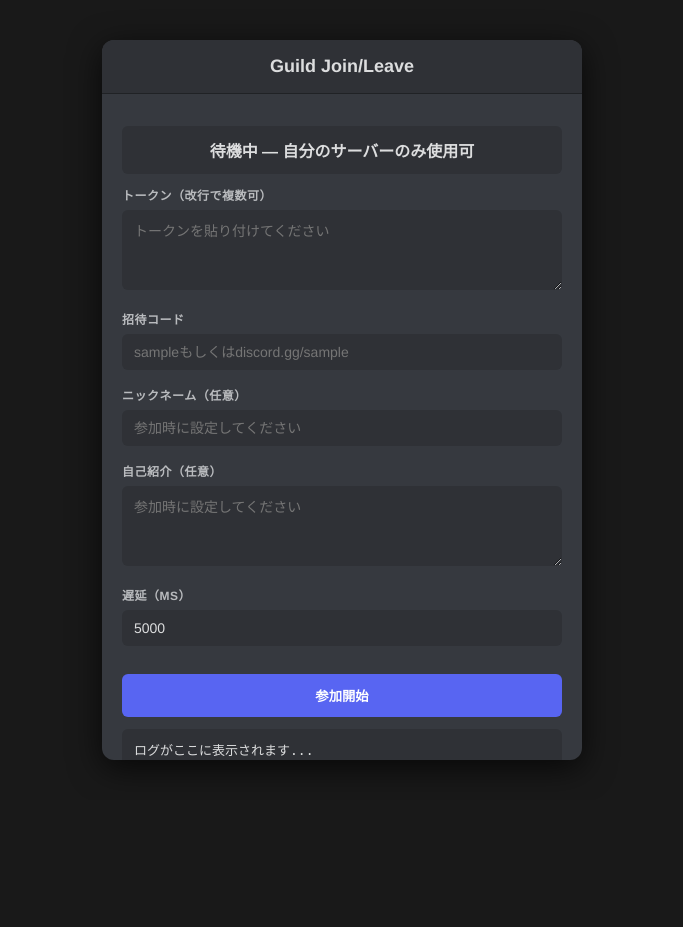
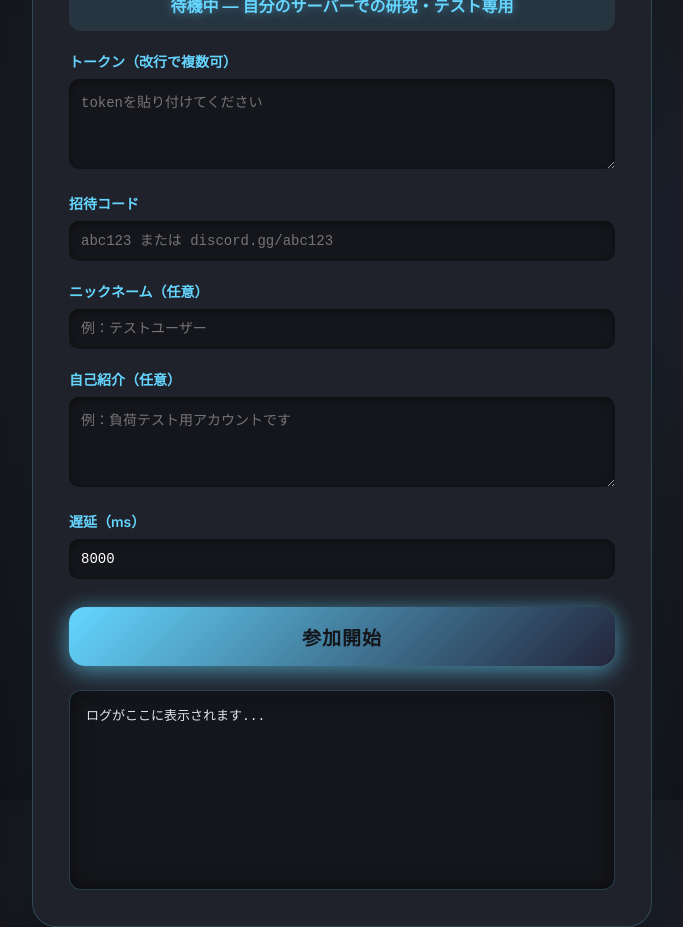
Before and after one commit to tls-client/guild-joiner, a plain HTML site: page index.html in a window 1280 px wide. Shown: the whole page, without its empty margins (298-981 px from the left). Before the commit the page ends 800 px from the top, so only its background shows below. Drawn offline with Linux system fonts and the light colour scheme; a web font is replaced by a local one.

Commit message:
Update index.html

```diff
--- a/index.html
+++ b/index.html
@@ -2,138 +2,156 @@
 <html lang="ja">
 <head>
 <meta charset="UTF-8">
-<title>Guild Join/Leave</title>
-<meta name="viewport" content="width=device-width, initial-scale=1">
-<link href="https://fonts.googleapis.com/css2?family=Whitney:wght@300;400;500;600;700&display=swap" rel="stylesheet">
+<title>Guild Joiner - Leaver</title>
+<meta name="viewport" content="width=device-width, initial-scale=1.0">
+<link href="https://fonts.googleapis.com/css2?family=Inter:wght@400;600;700&display=swap" rel="stylesheet">
 <style>
-  :root {
-    --bg: #191919;
-    --sidebar: #202225;
-    --main: #36393f;
-    --hover: #32353b;
-    --accent: #5865f2;
-    --text: #dcddde;
-    --text-muted: #8e9297;
-    --success: #43b581;
-    --danger: #f04747;
-  }
+  ::-webkit-scrollbar { width: 8px; }
+  ::-webkit-scrollbar-track { background: #11131a; border-radius: 4px; }
+  ::-webkit-scrollbar-thumb { background: #64d6ff; border-radius: 4px; }
+  ::-webkit-scrollbar-thumb:hover { background: #80e8ff; }
+
   * { margin:0; padding:0; box-sizing:border-box; }
   body {
-    font-family: 'Whitney', 'Helvetica Neue', Helvetica, Arial, sans-serif;
-    background: var(--bg);
-    color: var(--text);
-    height: 100vh;
-    display: flex;
-    justify-content: center;
-    align-items: center;
+    font-family: 'Inter', sans-serif;
+    background: radial-gradient(ellipse at 60% 30%, #23253b 0%, #1a1b20 35%, #101018 100%);
+    color: #e1e3e8;
+    margin:0; padding:0;
+    display:flex; justify-content:center; align-items:center;
+    height:100vh;
+    overflow:hidden;
   }
-  .container {
-    width: 480px;
-    height: 720px;
-    background: var(--main);
-    border-radius: 12px;
-    overflow: hidden;
-    box-shadow: 0 8px 32px rgba(0,0,0,0.7);
-    display: flex;
-    flex-direction: column;
+  .card {
+    background: #20222b;
+    padding: 36px;
+    border-radius: 24px;
+    box-shadow: 0 20px 50px rgba(0,0,0,0.7), 0 0 40px rgba(100,214,255,0.15);
+    width: 100%; max-width: 620px;
+    animation: glowFade 1s ease-out;
+    border: 1px solid rgba(100,214,255,0.2);
   }
-  header {
-    background: #2f3136;
-    padding: 16px;
+  @keyframes glowFade {
+    from { opacity:0; transform:translateY(30px) scale(0.95); }
+    to   { opacity:1; transform:translateY(0) scale(1); }
+  }
+  h2 {
+    color: #64d6ff;
     text-align: center;
-    font-size: 18px;
+    margin: 0 0 32px;
+    font-weight: 700;
+    font-size: 30px;
+    text-shadow: 0 0 20px rgba(100,214,255,0.6);
+    letter-spacing: 1px;
+  }
+  label {
+    display: block;
+    margin-top: 20px;
+    font-size: 14px;
     font-weight: 600;
-    border-bottom: 1px solid #202225;
+    color: #64d6ff;
   }
-  .content { flex: 1; padding: 20px; overflow-y: auto; }
-  .input-group { margin-bottom: 16px; }
-  label { font-size: 12px; font-weight: 600; color: #b9bbbe; text-transform: uppercase; letter-spacing: 0.5px; }
-  textarea, input[type=text], input[type=number] {
-    width: 100%;
-    background: #2f3136;
-    border: none;
-    border-radius: 6px;
-    padding: 10px 12px;
-    margin-top: 6px;
-    color: #dcddde;
-    font-family: inherit;
-    font-size: 14px;
-  }
-  textarea { resize: vertical; min-height: 80px; }
-  button {
+  input[type="text"], textarea, input[type="number"] {
     width: 100%;
     padding: 12px;
+    margin-top: 8px;
+    border-radius: 10px;
+    border: none;
+    background: #15161b;
+    color: #fff;
+    font-family: 'Courier New', monospace;
+    font-size: 14px;
+    transition: all 0.3s;
+    box-shadow: inset 0 2px 8px rgba(0,0,0,0.4);
+  }
+  input:focus, textarea:focus {
+    outline: none;
+    box-shadow: 0 0 0 3px rgba(100,214,255,0.5), inset 0 2px 8px rgba(0,0,0,0.4);
+  }
+  textarea { resize: vertical; min-height: 90px; }
+
+  button.primary {
+    margin-top: 28px;
+    width: 100%;
+    padding: 16px;
+    border: none;
+    border-radius: 16px;
+    background: linear-gradient(135deg, #64d6ff, #23253b);
+    color: #15161b;
+    font-weight: 700;
+    font-size: 19px;
+    letter-spacing: 1px;
+    cursor: pointer;
+    box-shadow: 0 8px 25px rgba(100,214,255,0.4), 0 0 20px rgba(100,214,255,0.3);
+    transition: all 0.4s;
+    position: relative;
+    overflow: hidden;
+  }
+  button.primary:hover {
+    transform: translateY(-3px);
+    box-shadow: 0 15px 35px rgba(100,214,255,0.6);
+  }
+  button.primary:active { transform: translateY(1px); }
+
+  button.stop {
+    background: linear-gradient(135deg, #f04747, #8b1a1a);
     margin-top: 12px;
-    border: none;
-    border-radius: 6px;
-    font-weight: 600;
-    cursor: pointer;
-    transition: all 0.2s;
+    display: none;
   }
-  #startBtn { background: var(--accent); color: white; }
-  #startBtn:hover { background: #4752c4; }
-  #stopBtn { background: var(--danger); color: white; display: none; }
-  #stopBtn:hover { background: #da3b3b; }
+  button.stop:hover { box-shadow: 0 15px 35px rgba(240,71,71,0.6); }
+
   .status {
     text-align: center;
-    padding: 12px;
+    margin: 20px 0;
+    padding: 14px;
+    background: rgba(100,214,255,0.1);
+    border-radius: 12px;
     font-weight: 600;
-    margin: 12px 0;
-    border-radius: 6px;
-    background: #2f3136;
+    color: #64d6ff;
+    text-shadow: 0 0 10px rgba(100,214,255,0.5);
   }
-  .log {
-    background: #2f3136;
-    border-radius: 6px;
-    padding: 12px;
+
+  #log {
+    margin-top: 24px;
+    padding: 16px;
     height: 200px;
     overflow-y: auto;
-    font-family: Consolas, monospace;
+    background: #15161b;
+    border-radius: 12px;
+    font-family: 'Courier New', monospace;
     font-size: 13px;
-    line-height: 1.5;
-    margin-top: 12px;
+    line-height: 1.6;
+    border: 1px solid rgba(100,214,255,0.2);
+    box-shadow: inset 0 0 20px rgba(0,0,0,0.5);
   }
-  .log .success { color: var(--success); }
-  .log .error { color: var(--danger); }
-  .log .info { color: #00b0f4; }
+  .success { color: #64d6ff; }
+  .error   { color: #ff6b6b; }
+  .info    { color: #a0d8ff; }
 </style>
 </head>
 <body>
-<div class="container">
-  <header>Guild Join/Leave</header>
-  <div class="content">
-    <div class="status" id="status">待機中 — 自分のサーバーのみ使用可</div>
+<div class="card">
+  <h2>Guild Joiner - Leaver</h2>
+  <div class="status" id="status">待機中 — 自分のサーバーでの研究・テスト専用</div>
 
-    <div class="input-group">
-      <label>トークン（改行で複数可）</label>
-      <textarea id="tokens" placeholder="トークンを貼り付けてください"></textarea>
-    </div>
+  <label>トークン（改行で複数可）</label>
+  <textarea id="tokens" placeholder="tokenを貼り付けてください"></textarea>
 
-    <div class="input-group">
-      <label>招待コード</label>
-      <input type="text" id="invite" placeholder="sampleもしくはdiscord.gg/sample">
-    </div>
+  <label>招待コード</label>
+  <input type="text" id="invite" placeholder="abc123 または discord.gg/abc123">
 
-    <div class="input-group">
-      <label>ニックネーム（任意）</label>
-      <input type="text" id="nickname" placeholder="参加時に設定してください">
-    </div>
+  <label>ニックネーム（任意）</label>
+  <input type="text" id="nickname" placeholder="例：テストユーザー">
 
-    <div class="input-group">
-      <label>自己紹介（任意）</label>
-      <textarea id="bio" rows="2" placeholder="参加時に設定してください"></textarea>
-    </div>
+  <label>自己紹介（任意）</label>
+  <textarea id="bio" rows="2" placeholder="例：負荷テスト用アカウントです"></textarea>
 
-    <div class="input-group">
-      <label>遅延（ms）</label>
-      <input type="number" id="delay" value="5000" min="2000">
-    </div>
+  <label>遅延（ms）</label>
+  <input type="number" id="delay" value="8000" min="3000">
 
-    <button id="startBtn">参加開始</button>
-    <button id="stopBtn">全員退出</button>
+  <button class="primary" id="startBtn">参加開始</button>
+  <button class="primary stop" id="stopBtn">全員退出</button>
 
-    <div class="log" id="log">ログがここに表示されます...</div>
-  </div>
+  <div id="log">ログがここに表示されます...</div>
 </div>
 
 <script>
@@ -148,43 +166,39 @@ function log(msg, type = 'info') {
   logEl.scrollTop = logEl.scrollHeight;
 }
 
-async function safeFetch(url, options) {
-  try {
-    const res = await fetch(url, {
-      ...options,
-      headers: {
-        ...options.headers,
-        "User-Agent": "Mozilla/5.0 (Windows NT 10.0; Win64; x64) AppleWebKit/537.36",
-        "X-Super-Properties": btoa(JSON.stringify({os:"Windows",browser:"Chrome",device:"",system_locale:"ja-JP",browser_user_agent:navigator.userAgent}))
-      }
-    });
-    return res;
-  } catch (e) { log(`ネットワークエラー: ${e.message}`, 'error'); }
-}
-
 async function join(token, invite, nick, bio) {
   try {
-    const code = invite.split('/').pop();
-    const res = await safeFetch(`https://discord.com/api/v9/invites/${code}`, {
+    const code = invite.trim().split('/').pop();
+    const res = await fetch(`https://discord.com/api/v9/invites/${code}`, {
       method: "POST",
-      headers: { Authorization: token, "Content-Type": "application/json" },
+      headers: {
+        "Authorization": token.trim(),
+        "Content-Type": "application/json",
+        "User-Agent": "Mozilla/5.0 (Windows NT 10.0; Win64; x64) AppleWebKit/537.36 (KHTML, like Gecko) Chrome/130.0.0.0 Safari/537.36",
+        "X-Super-Properties": btoa(JSON.stringify({os:"Windows",browser:"Chrome",device:"",system_locale:"ja-JP"}))
+      },
       body: "{}"
     });
-    if (!res.ok) throw new Error(`HTTP ${res.status}`);
+
+    if (!res.ok) {
+      const err = await res.text();
+      throw new Error(`HTTP ${res.status} - ${err.substring(0,100)}`);
+    }
+
     const data = await res.json();
-    log(`参加成功 → ${data.guild.name}`, 'success');
+    log(`参加成功 → ${data.guild.name} (${data.guild.id})`, 'success');
 
     if (nick) {
-      await safeFetch(`https://discord.com/api/v9/guilds/${data.guild.id}/members/@me`, {
+      await fetch(`https://discord.com/api/v9/guilds/${data.guild.id}/members/@me`, {
         method: "PATCH",
-        headers: { Authorization: token, "Content-Type": "application/json" },
+        headers: { "Authorization": token.trim(), "Content-Type": "application/json" },
         body: JSON.stringify({ nick })
       });
     }
     if (bio) {
-      await safeFetch("https://discord.com/api/v9/users/@me/settings", {
+      await fetch("https://discord.com/api/v9/users/@me/settings", {
         method: "PATCH",
-        headers: { Authorization: token, "Content-Type": "application/json" },
+        headers: { "Authorization": token.trim(), "Content-Type": "application/json" },
         body: JSON.stringify({ bio })
       });
     }
@@ -197,12 +211,14 @@ async function join(token, invite, nick, bio) {
 
 async function leave(token, guildId) {
   try {
-    await safeFetch(`https://discord.com/api/v9/users/@me/guilds/${guildId}`, {
+    await fetch(`https://discord.com/api/v9/users/@me/guilds/${guildId}`, {
       method: "DELETE",
-      headers: { Authorization: token }
+      headers: { "Authorization": token.trim() }
     });
     log(`退出完了`, 'info');
-  } catch (e) { log(`退出失敗: ${e.message}`, 'error'); }
+  } catch (e) {
+    log(`退出失敗: ${e.message}`, 'error');
+  }
 }
 
 document.getElementById('startBtn').onclick = async () => {
@@ -210,36 +226,20 @@ document.getElementById('startBtn').onclick = async () => {
   running = true;
   document.getElementById('startBtn').style.display = 'none';
   document.getElementById('stopBtn').style.display = 'block';
-  statusEl.textContent = "参加中...";
+  statusEl.textContent = "参加処理中...";
 
   const tokens = document.getElementById('tokens').value.trim().split('\n').filter(t => t.trim());
   const invite = document.getElementById('invite').value.trim();
   const nick = document.getElementById('nickname').value.trim() || null;
   const bio = document.getElementById('bio').value.trim() || null;
-  const delay = parseInt(document.getElementById('delay').value);
+  const delay = parseInt(document.getElementById('delay').value) || 8000;
 
   workers = [];
 
   for (const token of tokens) {
     if (!running) break;
-    const gid = await join(token.trim(), invite, nick, bio);
+    const gid = await join(token, invite, nick, bio);
     if (gid) workers.push({ token: token.trim(), guildId: gid });
-    await new Promise(r => setTimeout(r, delay + Math.random() * 2000)); // ランダム遅延で検知回避
+    await new Promise(r => setTimeout(r, delay + Math.random() * 3000)); // ランダム遅延で検知回避
   }
-  statusEl.textContent = `${workers.length}アカウントが参加完了`;
-};
-
-document.getElementById('stopBtn').onclick = async () => {
-  running = false;
-  document.getElementById('stopBtn').style.display = 'none';
-  document.getElementById('startBtn').style.display = 'block';
-  statusEl.textContent = "退出中...";
-  for (const w of workers) {
-    await leave(w.token, w.guildId);
-  }
-  workers = [];
-  statusEl.textContent = "待機中";
-};
-</script>
-</body>
-</html>
+  statusEl.text
```
